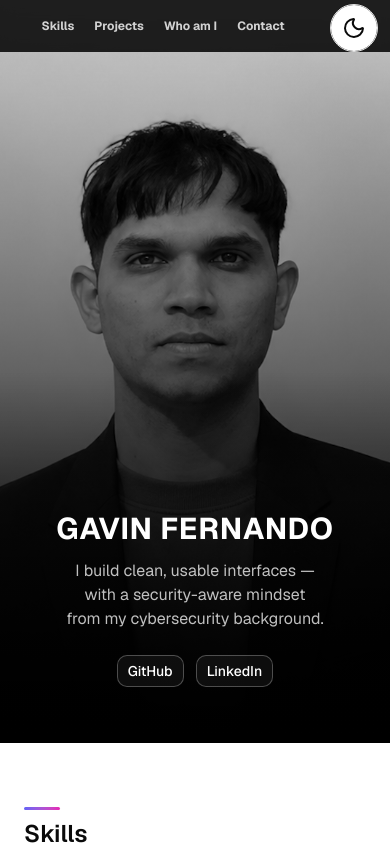
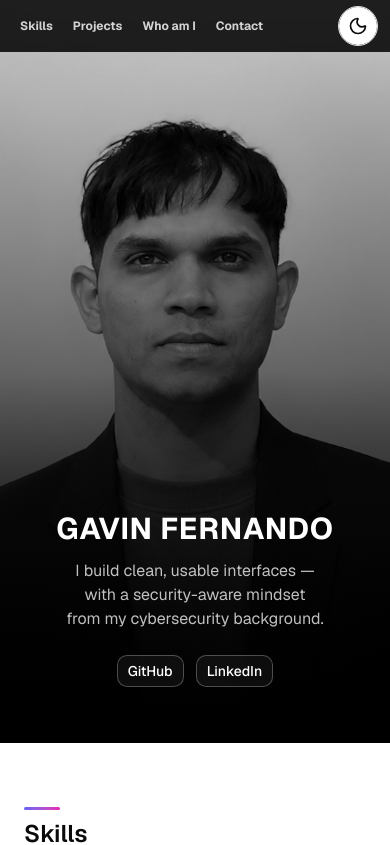
Before and after one commit to GavinFernando/Portfolio, a Next.js app: page / in a window 390 px wide. Shown: the top 845 px of the page. Built offline with nearby package versions, Linux system fonts and the light colour scheme.

Commit message:
adjustments in mobile view

```diff
--- a/app/page.tsx
+++ b/app/page.tsx
@@ -106,8 +106,8 @@ export default function Home() {
           className="pointer-events-none absolute inset-x-0 bottom-0 h-1/2 bg-gradient-to-t from-black to-transparent"
         />
         {/* Top nav */}
-        <nav className="rise absolute inset-x-0 top-0 z-10 flex w-full items-center justify-between bg-black/85 px-3 py-3 backdrop-blur-sm sm:px-6 sm:py-4">
-          <div className="flex flex-1 items-center justify-center gap-1 sm:gap-8">
+        <nav className="rise absolute inset-x-0 top-0 z-10 flex w-full items-center bg-black/85 px-3 py-3 backdrop-blur-sm sm:px-6 sm:py-4">
+          <div className="flex items-center gap-1 sm:gap-8">
             {[
               { label: "Skills", href: "#skills" },
               { label: "Projects", href: "#projects" },
@@ -123,8 +123,6 @@ export default function Home() {
               </a>
             ))}
           </div>
-          {/* Spacer matching the fixed theme-toggle's footprint so the links stay centered */}
-          <span aria-hidden className="w-16 shrink-0" />
         </nav>
 
         {/* Name + pitch */}
--- a/components/theme-toggle.tsx
+++ b/components/theme-toggle.tsx
@@ -19,13 +19,13 @@ function ThemeToggle() {
       variant="outline"
       size="icon"
       aria-label="Toggle dark mode"
-      className="fixed top-1 right-3 z-50 size-12 rounded-full backdrop-blur-sm sm:top-2 sm:right-4"
+      className="fixed top-1.5 right-3 z-50 size-10 rounded-full backdrop-blur-sm sm:top-3 sm:right-4"
       onClick={() => setTheme(resolvedTheme === "dark" ? "light" : "dark")}
     >
       {mounted && resolvedTheme === "dark" ? (
-        <Sun className="size-6" />
+        <Sun className="size-5" />
       ) : (
-        <Moon className="size-6" />
+        <Moon className="size-5" />
       )}
     </Button>
   )
```
